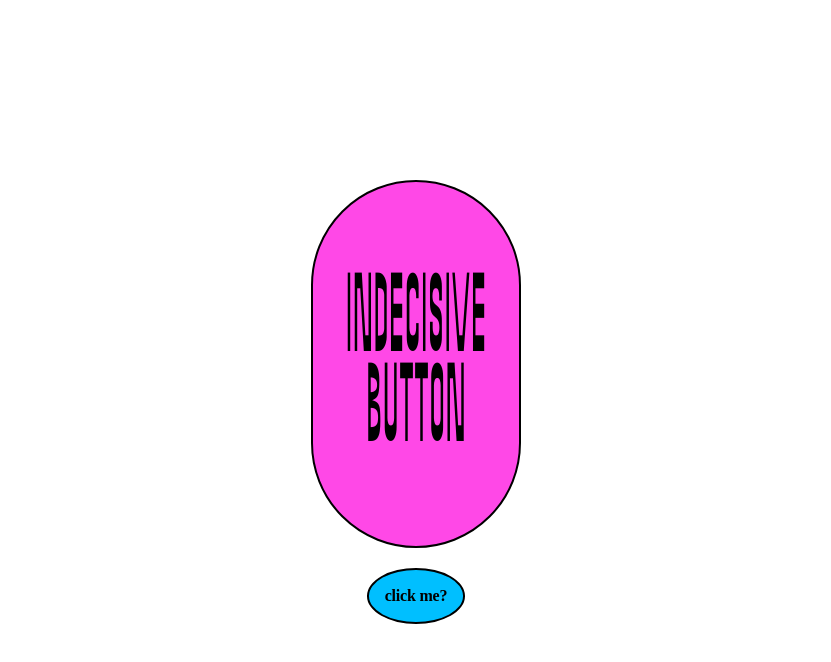
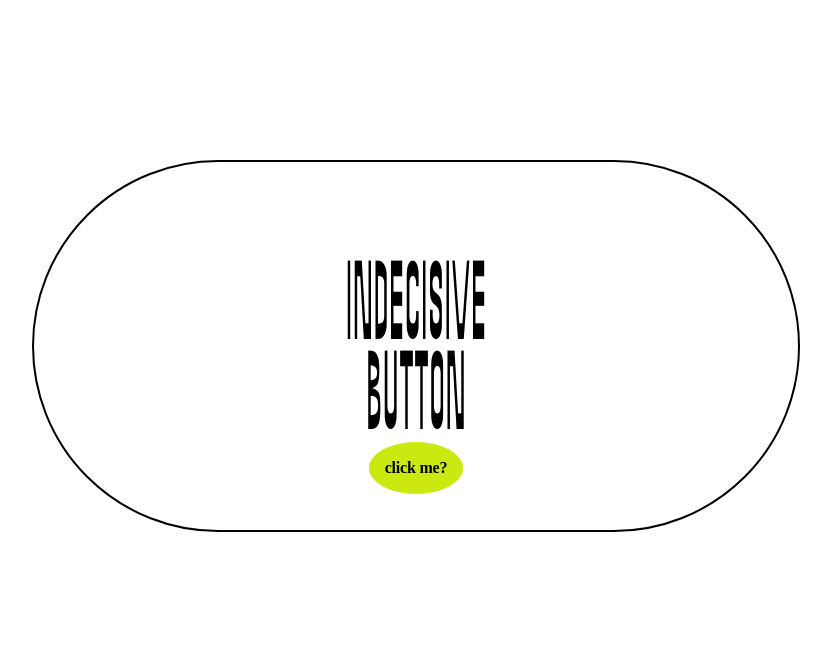
Before and after one commit to devisdeving/harmonic-collection, a plain HTML site: page ENTRY-9/entry-9.html in a window 1280 px wide. Both pictures are taken after a click on the button "click me?". Shown: the whole page, without its empty margins (224-1055 px from the left). Drawn offline with Linux system fonts and the light colour scheme; files whose address does not match are found by name.

Commit message:
entry-9: button moving up down, need to change text

```diff
--- a/ENTRY-9/entry-9.css
+++ b/ENTRY-9/entry-9.css
@@ -15,17 +15,17 @@
 }
 
 section {
-    margin: 0 1em;
-    margin-top: 10em;
+    margin: 0 auto;
+    margin-top: 8em;
     border: 2px solid;
     border-radius: 20em;
     padding: 2em;
-    height: 300px;
+    padding-top: 6em;
+    height: 15em;
     text-align: center;
     max-width: 700px;
-    display: flex;
-    justify-content: center;
-    align-items: center;
+    display: grid;
+    place-content: center;
 }
 
 .head {
@@ -34,45 +34,39 @@ section {
     line-height: 90px;
 }
 
-section {
-	background-color: gold;
-	transition: all 1s ease-in-out;
+body {
+	align-items: center;
+    padding: 2em;
+    margin: 0 auto;
+	font-family: sans-serif;
+	place-items: center;
+    align-items: center;
+    justify-content: center;
 }
 
-section.highlight {
-	background-color: #ff48e7;
-	transform: rotate(360deg);
-}
-
-body {
-	--base: 20px;
-
-	align-items: center;
-	display: flex;
-	flex-direction: column;
-	font-family: sans-serif;
-	justify-content: center;
-	padding: var(--base);
-	row-gap: var(--base);
+button.highlight {
+	background-color: #cbe810;
+	cursor: pointer;
+    border: none;
+    transition: all 1s ease-in-out;
+    transform: rotate(360deg);
 }
 
 button {
-	background-color: deepskyblue;
-	border-radius: calc(var(--base) * 2);
-	cursor: pointer;
-    border: solid 2px;
-}
-
-.clicks :first-child {
     background-color: #ff4a13;
     padding: 0.5em;
     border-radius: 50%;
-    transition: all 0.2s ease-in-out;
+	cursor: pointer;
+    border: none;
+    transition: all 1s ease-in-out;
+    transform: rotate(0deg);
+    margin: 0 auto;
+    transform: translateY(-16em);
 }
 
 .clicks :first-child.change {
 background-color: #0fa162;
-transform: rotateX(360deg);
+transform: rotate(360deg);
 }
 
 .clicks :nth-child(2) {
@@ -144,6 +138,18 @@ transform: rotateX(360deg);
     }
 
     section {
+        margin: 0 1em;
+        margin-top: 10em;
+        border: 2px solid;
+        border-radius: 20em;
+        padding: 2em;
+        width: fit-content;
+        padding-top: 4em;
+        text-align: center;
+        max-width: 700px;
+    }
+
+    section {
         display: flex;
         justify-content: center;
         align-items: center;
--- a/ENTRY-9/entry-9.html
+++ b/ENTRY-9/entry-9.html
@@ -12,6 +12,7 @@
         <div class="head">
             <p>indecisive<br>button</p>
         </div>
+        <button class="clicks" data-text-swap="click me!" data-text-original="click me?">click me?</button>
     <!-- <div class="clicks">
         <div>
             <p>click me?</p>
@@ -48,6 +49,5 @@
         </div>
     </div> -->
     </section>
-		<button class="clicks">click me?</button>
     </body>
 </html>
--- a/ENTRY-9/entry-9.js
+++ b/ENTRY-9/entry-9.js
@@ -1,7 +1,16 @@
-let highlightClass = 'highlight'; // Set up variables.
-let textBlock = document.querySelector('section'); // Any selector.
-let switchButton = document.querySelector('.clicks');
+let highlightClass = 'highlight';
+let textBlock = document.querySelector('button');
+let button = document.querySelector('.clicks');
 
-switchButton.onclick = () => {
+button.onclick = () => {
+	if (button.getAttribute("data-text-swap") == button.innerHTML) {
+	  button.innerHTML = button.getAttribute("data-text-original");
+	} else {
+	  button.setAttribute("data-text-original", button.innerHTML);
+	  button.innerHTML = button.getAttribute("data-text-swap");
+	}
+  }, false;
+
+button.onclick = () => {
 	textBlock.classList.toggle(highlightClass);
 };
```
